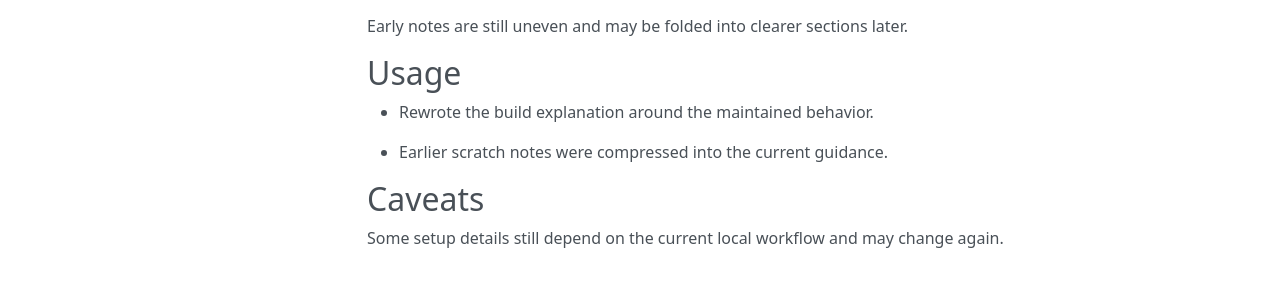
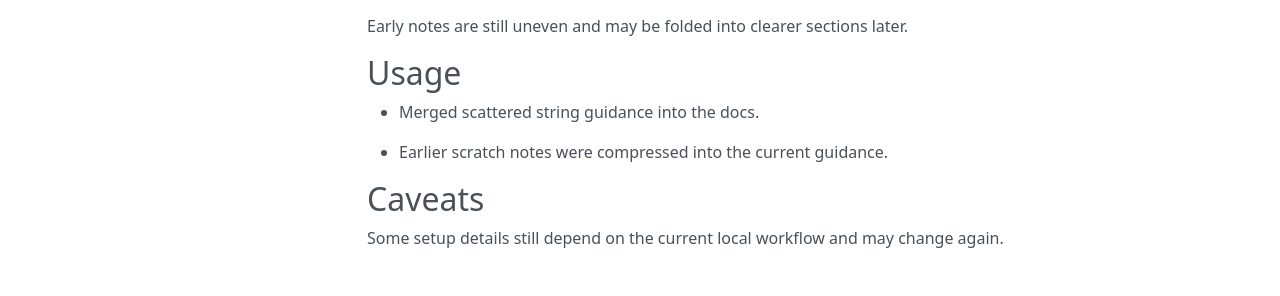
Before and after one commit to sebastianspicker/phyphox-arduino-classroom-kit, an MkDocs documentation site: the page built from docs/README.md, in a window 1280 px wide. Shown: the part 340-636 px from the top of the page. Built offline with MkDocs 1.6.1, drawn with Linux system fonts in a browser that asks for light colours; nearby versions of some CDN libraries.

Commit message:
docs(string): refresh examples around string
Keep string changes aligned across ASTRONOMY_EXPERIMENTS_COMPANION.md, README.md, README.md.

- keep the checked behavior stable
- avoid widening the change

```diff
--- a/docs/README.md
+++ b/docs/README.md
@@ -11,7 +11,7 @@ This page keeps the current readme guidance concise after earlier rough notes.
 Early notes are still uneven and may be folded into clearer sections later.
 
 ## Usage
-- Rewrote the build explanation around the maintained behavior.
+- Merged scattered string guidance into the docs.
 
 - Earlier scratch notes were compressed into the current guidance.
 
```
Also changed, not shown: README.md (+2 -2 lines), docs/ASTRONOMY_EXPERIMENTS_COMPANION.md (+1 -1 lines).
